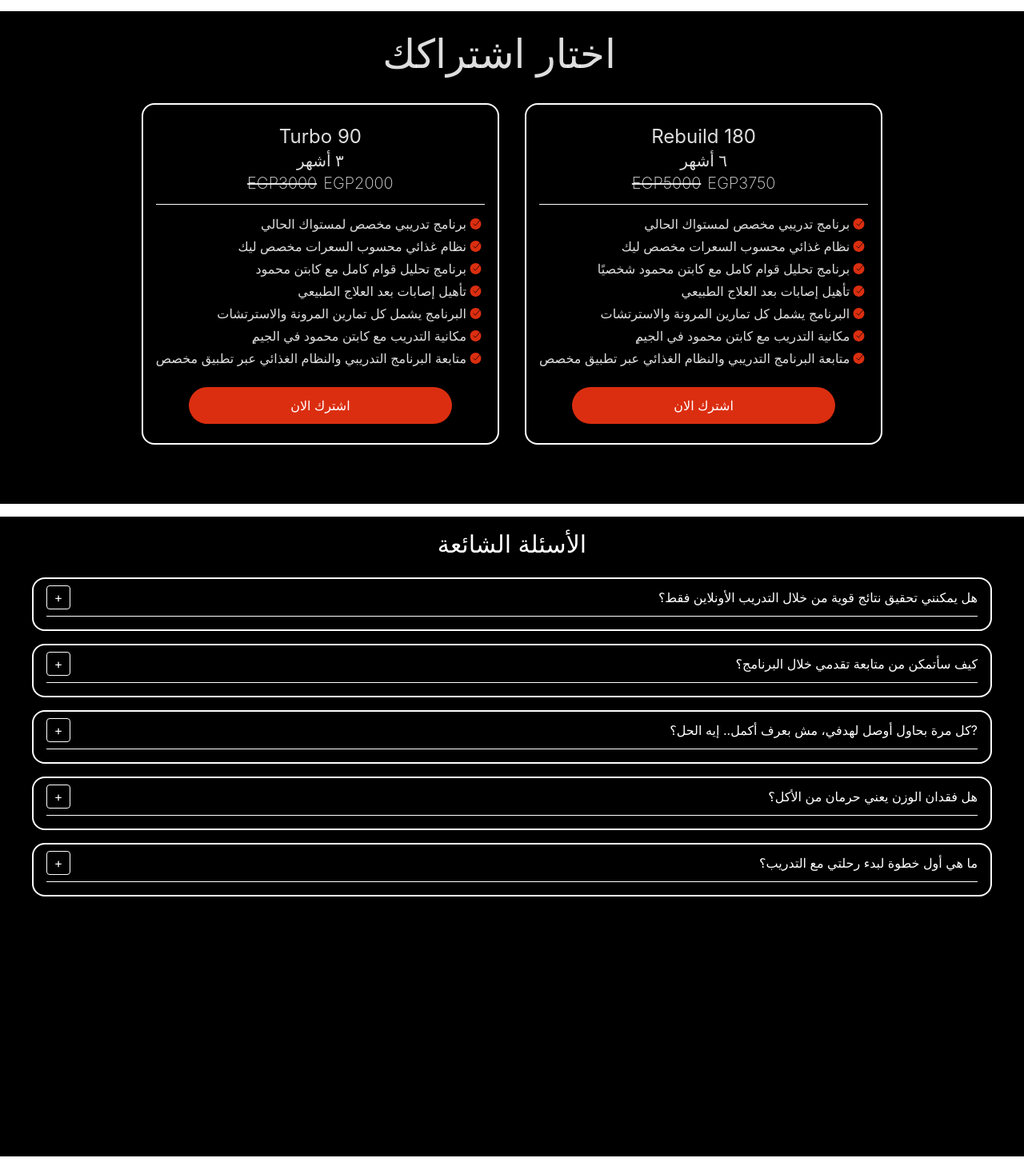
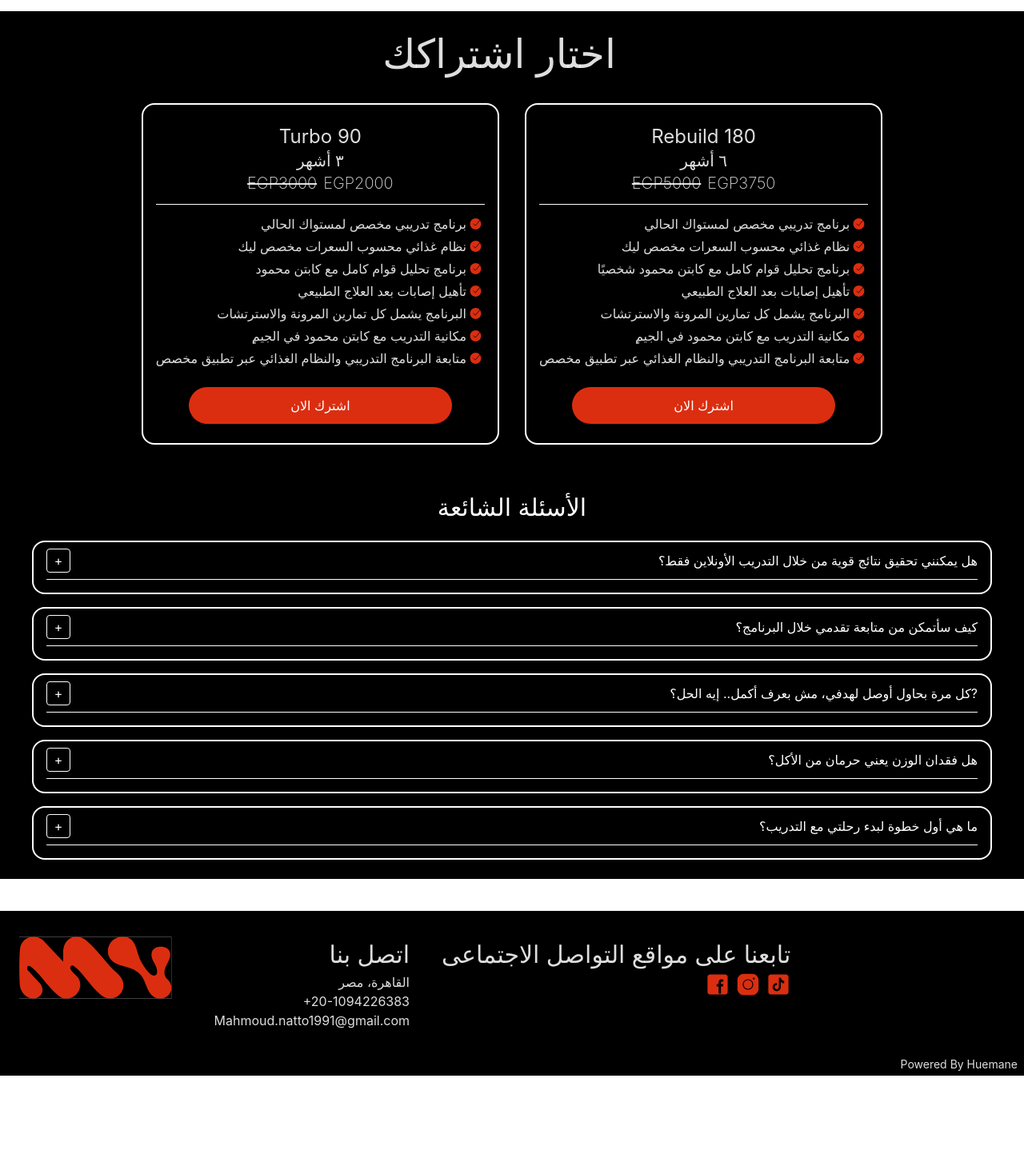
Before and after one commit to omar-tolan/mnteamDep, a React (Vite) app: page / in a window 1280 px wide. Shown: the part 3262-4730 px from the top of the page at 80% size. After the commit the page ends 4607 px from the top, so only its background shows below. Built offline with nearby package versions, Linux system fonts and the light colour scheme.

Commit message:
changed faqs section

```diff
--- a/src/components/FAQs.jsx
+++ b/src/components/FAQs.jsx
@@ -31,7 +31,7 @@ const FAQs = () => {
     setOpenIndex(openIndex === index ? null : index);
   };
   return (
-    <div className="flex flex-col items-center bg-black text-white mt-4 py-4 px-10 w-screen h-screen">
+    <div className="flex flex-col items-center bg-black text-white pt-4 pb-6 px-10 w-screen h-full">
       <p className="text-3xl mb-6">الأسئلة الشائعة</p>
       <div className="flex flex-col w-full space-y-4">
         {faqs.map((faq, index) => (
--- a/src/components/Plans.jsx
+++ b/src/components/Plans.jsx
@@ -7,7 +7,7 @@ function Plans({ handleSub }) {
       <p className="text-[35px] text-center mt-4 md:text-[50px]">
         اختار اشتراكك
       </p>
-      <div className="flex flex-col space-y-6 px-[30px] md:px-0 pb-[50px] md:w-full md:flex-row md:flex-1 md:space-x-8 md:items-stretch md:justify-center">
+      <div className="flex flex-col space-y-6 px-[30px] md:px-0 pb-[20px] md:w-full md:flex-row md:flex-1 md:space-x-8 md:items-stretch md:justify-center">
         <PlanCard
           name="Turbo 90"
           duration="٣ أشهر"
```
